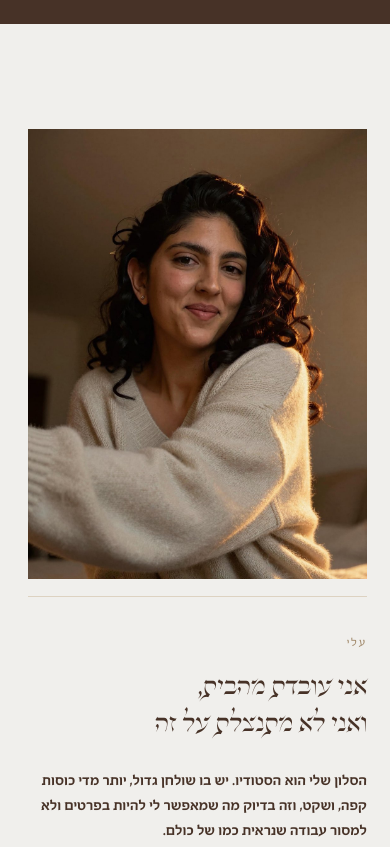
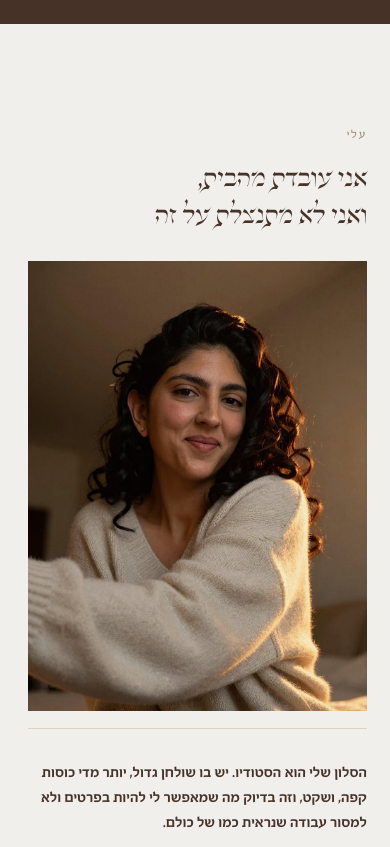
Before and after one commit to maayanzaken/maayan-zaken-site, a plain HTML site: page index.html in a window 390 px wide. Shown: the part 5720-6567 px from the top of the page. Drawn offline with Linux system fonts and the light colour scheme.

Commit message:
Mobile: About shows tag and heading before the photo
Co-Authored-By: Claude Opus 5.5 <noreply@anthropic.com>
Claude-Session: https://claude.ai/code/session_01MP8kiuWAE5bb4AJUm3vKax

```diff
--- a/index.html
+++ b/index.html
@@ -44,6 +44,12 @@ a:hover{color:#8a6f57}
 .who-list>li{border-inline-start:1px solid #b9a68c!important;padding-inline:16px 0!important}
 .cta-wrap{text-align:center;justify-content:center;line-height:1.5}
 .works-hint{display:none}
+.about-row{gap:0!important}
+.about-text{display:contents}
+.about-text>*{order:4}
+.about-text>div:first-child{order:1}
+.about-text>h2{order:2}
+.about-img{order:3;margin-bottom:32px}
 }
 .contact-form input:-webkit-autofill,.contact-form input:-webkit-autofill:hover,.contact-form input:-webkit-autofill:focus{-webkit-text-fill-color:#f0efec;-webkit-box-shadow:0 0 0 1000px #473227 inset;caret-color:#f0efec;transition:background-color 9999s}
 .budget-select:has(option[value='']:checked){color:#8a6f57 !important;font-size:14px !important}
```
